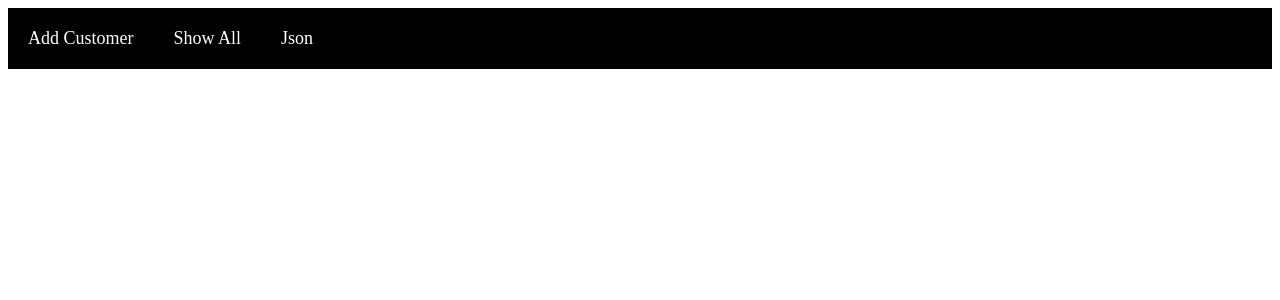
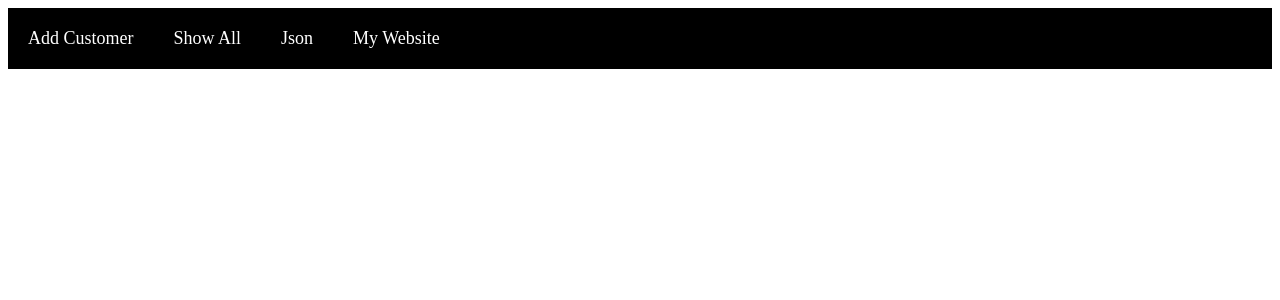
Before and after one commit to AaronLeanage/webapptest, a Django app: page / in a window 1280 px wide. Shown: the top 300 px of the page. Run offline with Django 3.2, Linux system fonts and the light colour scheme.

Commit message:
Added external link to website

```diff
--- a/customer/templates/cusAdd.html
+++ b/customer/templates/cusAdd.html
@@ -13,6 +13,7 @@
         <a href="{% url 'cusAdd' %}">Add Customer</a>
         <a href="{% url 'cusAll' %}">Show All</a>
         <a href="{% url 'cusJson' %}">Json</a>
+        <a href="http://www.monkeymoon.co.uk">My Website</a>
     </nav>
     <section>
         <form method="POST" action="/log/">
--- a/customer/templates/cusAll.html
+++ b/customer/templates/cusAll.html
@@ -14,6 +14,7 @@
         <a href="{% url 'cusAdd' %}">Add Customer</a>
         <a href="{% url 'cusAll' %}">Show All</a>
         <a href="{% url 'cusJson' %}">Json</a>
+        <a href="http://www.monkeymoon.co.uk">My Website</a>
     </nav>
     <section>
         <br/>
--- a/customer/templates/index.html
+++ b/customer/templates/index.html
@@ -13,6 +13,7 @@
         <a href="{% url 'cusAdd' %}">Add Customer</a>
         <a href="{% url 'cusAll' %}">Show All</a>
         <a href="{% url 'cusJson' %}">Json</a>
+        <a href="http://www.monkeymoon.co.uk">My Website</a>
     </nav>
     <section>
 
```
